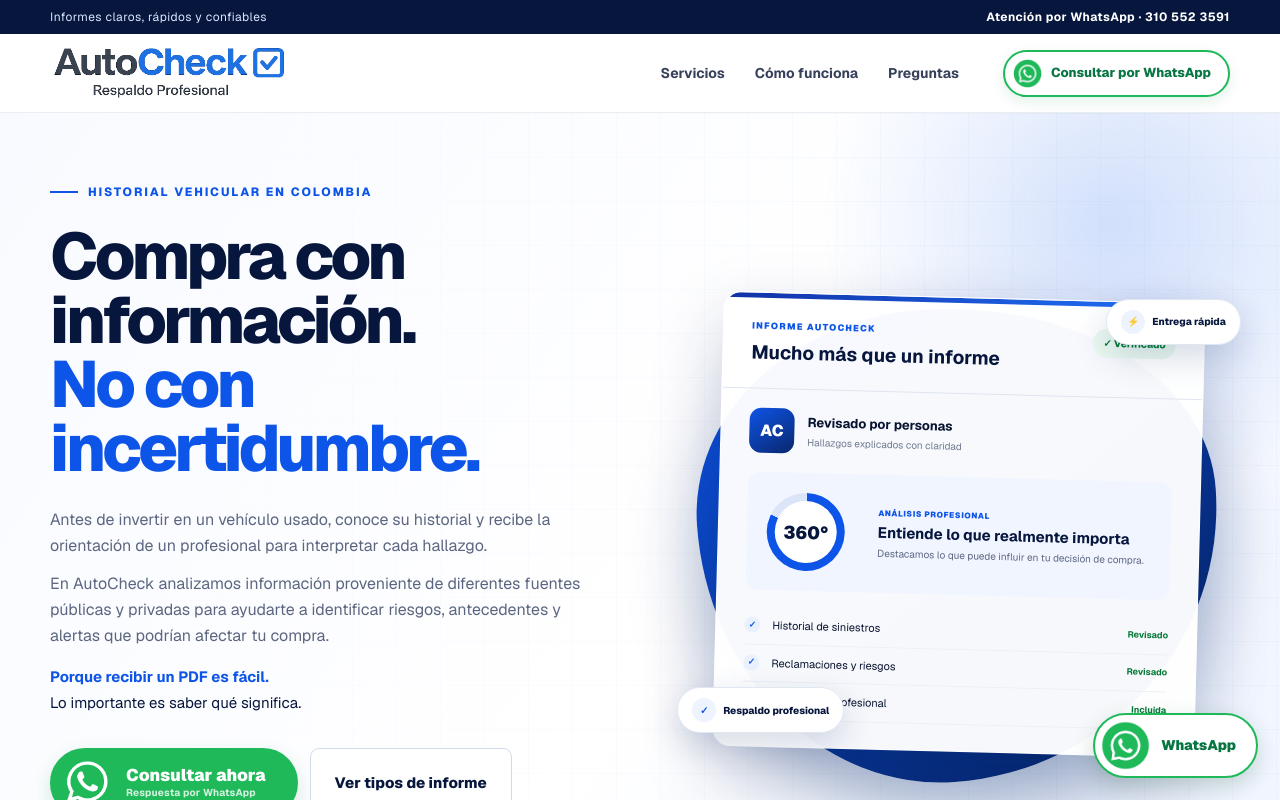
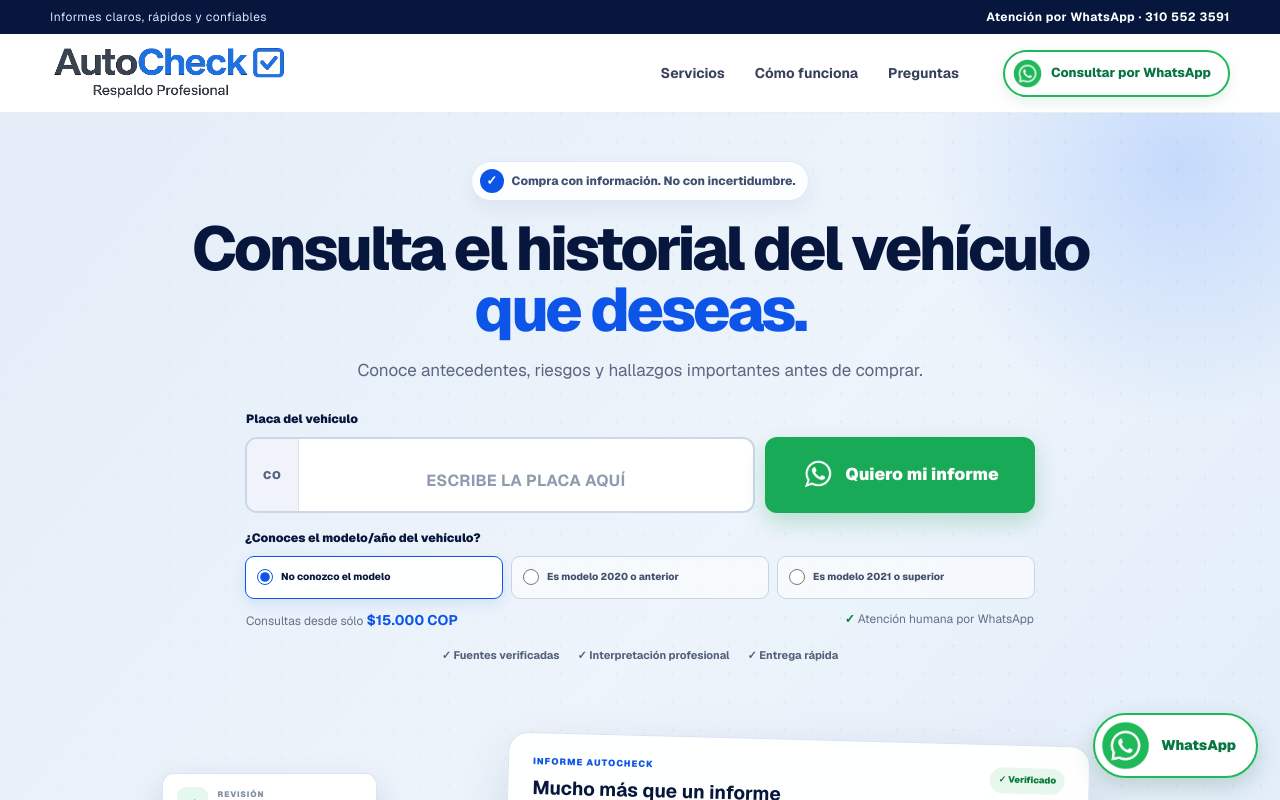
Before and after one commit to jimosa93/autocheck, a Next.js app: page / in a window 1280 px wide. Shown: the top 800 px of the page. Built offline with nearby package versions, Linux system fonts and the light colour scheme.

Commit message:
feat: promote landing proposal to home

```diff
--- a/app/page.tsx
+++ b/app/page.tsx
@@ -1,4 +1,4 @@
-import type { ReactNode } from "react";
+import PlateHero from "./PlateHero";
 
 const whatsappBase = "https://wa.me/573105523591";
 
@@ -93,7 +93,7 @@ function WhatsAppIcon({ white = false }: { white?: boolean }) {
   );
 }
 
-export default function Home({ proposalHero }: { proposalHero?: ReactNode } = {}) {
+export default function Home() {
   const generalMessage =
     "Hola AutoCheck, quiero consultar el historial de un vehículo.";
 
@@ -125,70 +125,7 @@ export default function Home({ proposalHero }: { proposalHero?: ReactNode } = {}
         </div>
       </header>
 
-      {proposalHero ?? <section className="hero" id="inicio">
-        <div className="hero-glow hero-glow-one" />
-        <div className="hero-glow hero-glow-two" />
-        <div className="container hero-grid">
-          <div className="hero-copy">
-            <div className="eyebrow"><span /> Historial vehicular en Colombia</div>
-            <h1>Compra con información.<br /><em>No con incertidumbre.</em></h1>
-            <div className="hero-body">
-              <p>Antes de invertir en un vehículo usado, conoce su historial y recibe la orientación de un profesional para interpretar cada hallazgo.</p>
-              <p>En AutoCheck analizamos información proveniente de diferentes fuentes públicas y privadas para ayudarte a identificar riesgos, antecedentes y alertas que podrían afectar tu compra.</p>
-            </div>
-            <div className="hero-difference">
-              <strong>Porque recibir un PDF es fácil.</strong>
-              <span>Lo importante es saber qué significa.</span>
-            </div>
-            <div className="hero-actions">
-              <a className="button button-whatsapp" href={waLink(generalMessage)} target="_blank" rel="noreferrer">
-                <WhatsAppIcon white />
-                <span className="whatsapp-copy"><strong>Consultar ahora</strong><small>Respuesta por WhatsApp</small></span>
-              </a>
-              <a className="button button-secondary" href="#servicios">Ver tipos de informe</a>
-            </div>
-            <div className="trust-row" aria-label="Beneficios">
-              <span><CheckIcon /> Fuentes verificadas</span>
-              <span><CheckIcon /> Interpretación profesional</span>
-              <span><CheckIcon /> Atención humana</span>
-            </div>
-          </div>
-
-          <div className="hero-visual" aria-label="Ejemplo visual de un informe AutoCheck">
-            <div className="report-card">
-              <div className="report-top">
-                <div>
-                  <span className="report-kicker">INFORME AUTOCHECK</span>
-                  <strong>Mucho más que un informe</strong>
-                </div>
-                <span className="verified-badge">✓ Verificado</span>
-              </div>
-              <div className="vehicle-line">
-                <div className="vehicle-avatar">AC</div>
-                <div>
-                  <strong>Revisado por personas</strong>
-                  <span>Hallazgos explicados con claridad</span>
-                </div>
-              </div>
-              <div className="report-score">
-                <div className="score-ring"><span>360°</span></div>
-                <div>
-                  <small>ANÁLISIS PROFESIONAL</small>
-                  <strong>Entiende lo que realmente importa</strong>
-                  <p>Destacamos lo que puede influir en tu decisión de compra.</p>
-                </div>
-              </div>
-              <div className="report-list">
-                <div><CheckIcon /><span>Historial de siniestros</span><b>Revisado</b></div>
-                <div><CheckIcon /><span>Reclamaciones y riesgos</span><b>Revisado</b></div>
-                <div><CheckIcon /><span>Orientación profesional</span><b>Incluida</b></div>
-              </div>
-            </div>
-            <div className="floating-pill floating-pill-one"><span>⚡</span> Entrega rápida</div>
-            <div className="floating-pill floating-pill-two"><span>✓</span> Respaldo profesional</div>
-          </div>
-        </div>
-      </section>}
+      <PlateHero />
 
       <section className="differentiator section" aria-labelledby="differentiator-title">
         <div className="container differentiator-grid">
--- a/app/propuesta-landing/page.tsx
+++ /dev/null
@@ -1,14 +0,0 @@
-import type { Metadata } from "next";
-import Home from "../page";
-import PlateHero from "./PlateHero";
-
-export const metadata: Metadata = {
-  title: "Consulta el historial de un vehículo | AutoCheck",
-  description:
-    "Ingresa la placa y solicita por WhatsApp un informe de historial vehicular con interpretación profesional.",
-  alternates: { canonical: "/propuesta-landing" },
-};
-
-export default function ProposalLandingPage() {
-  return <Home proposalHero={<PlateHero />} />;
-}
```
Also changed, not shown: app/PlateHero.tsx (renamed from app/propuesta-landing/PlateHero.tsx).
